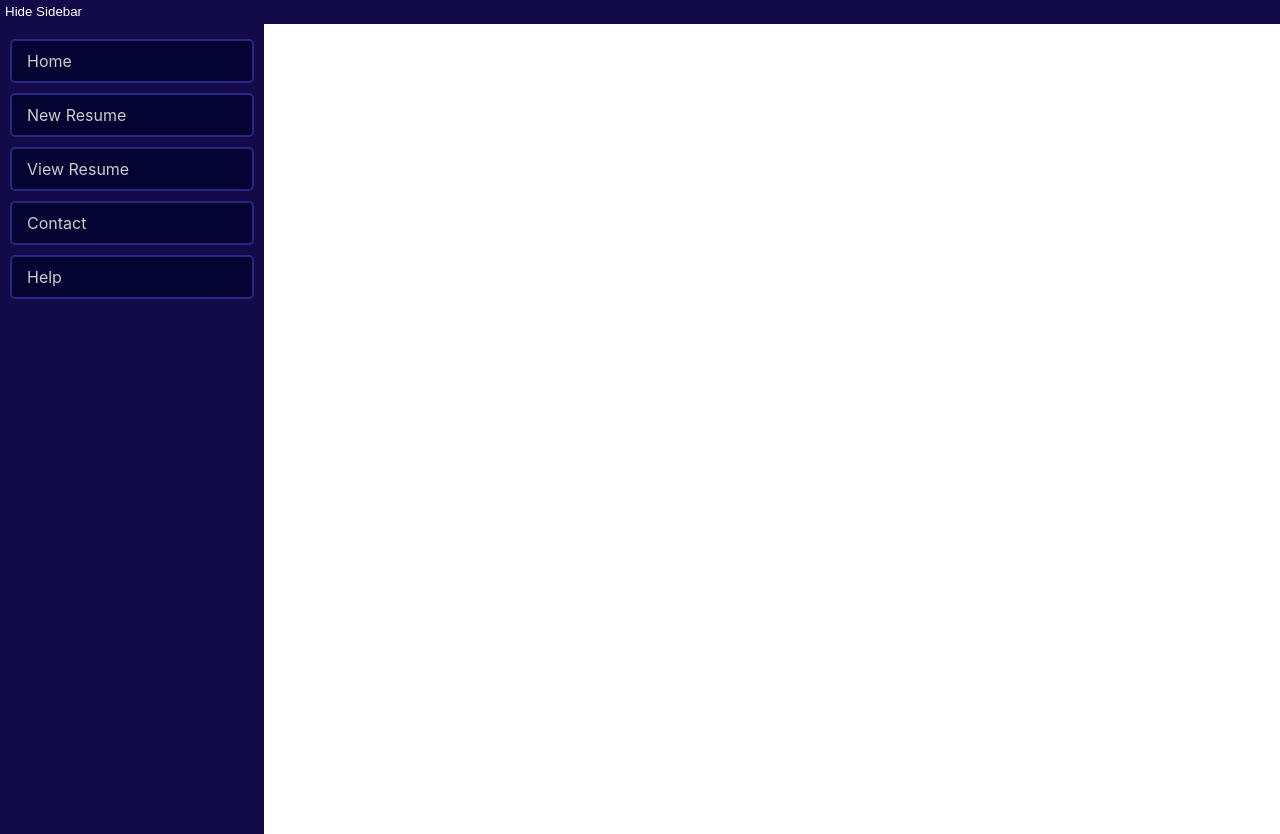
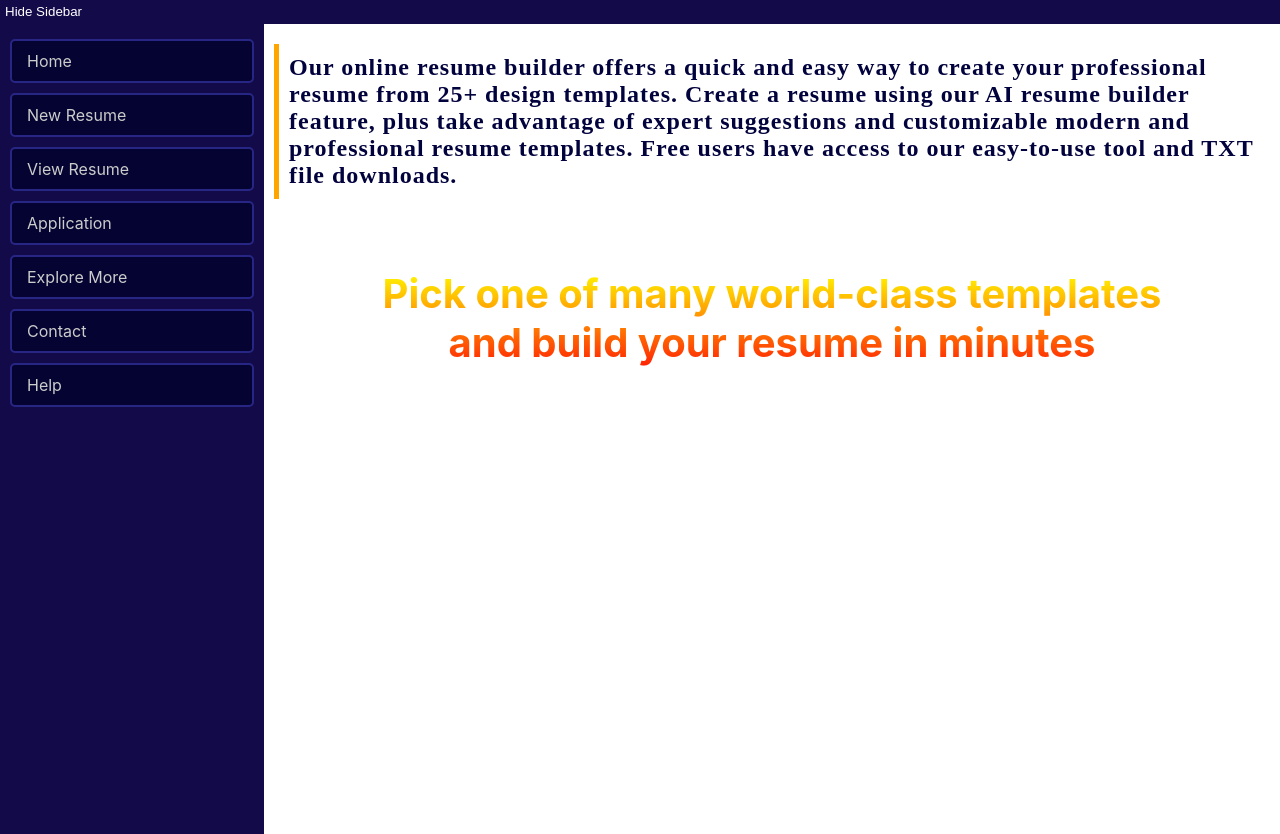
Before and after one commit to devsany/resume-builder, a React (Create React App) app: page /explore_more_resume_builder in a window 1280 px wide. Built offline with nearby package versions, Linux system fonts and the light colour scheme.

Commit message:
update nav bar, create email route and update exploremore

```diff
--- a/public/index.html
+++ b/public/index.html
@@ -2,19 +2,19 @@
 <html lang="en">
   <head>
     <meta charset="utf-8" />
-    <link rel="icon" href="%PUBLIC_URL%/favicon.ico" />
+    <!-- <link rel="icon" href="%PUBLIC_URL%/favicon.ico" /> -->
     <meta name="viewport" content="width=device-width, initial-scale=1" />
     <meta name="theme-color" content="#000000" />
     <meta
       name="description"
       content="Web site created using create-react-app"
     />
-    <link rel="apple-touch-icon" href="%PUBLIC_URL%/logo192.png" />
+    <!-- <link rel="apple-touch-icon" href="%PUBLIC_URL%/logo192.png" /> -->
     <!--
       manifest.json provides metadata used when your web app is installed on a
       user's mobile device or desktop. See https://developers.google.com/web/fundamentals/web-app-manifest/
     -->
-    <link rel="manifest" href="%PUBLIC_URL%/manifest.json" />
+    <!-- <link rel="manifest" href="%PUBLIC_URL%/manifest.json" /> -->
     <!--
       Notice the use of %PUBLIC_URL% in the tags above.
       It will be replaced with the URL of the `public` folder during the build.
@@ -24,7 +24,7 @@
       work correctly both with client-side routing and a non-root public URL.
       Learn how to configure a non-root public URL by running `npm run build`.
     -->
-    <title>React App</title>
+    <title>🏗 Resume Builder</title>
   </head>
   <body>
     <noscript>You need to enable JavaScript to run this app.</noscript>
--- a/src/App.css
+++ b/src/App.css
@@ -387,3 +387,11 @@ CSS */
   font-size: 17px;
   margin-top: 7.5px;
 }
+.pick_up_line {
+  margin-top: 50px;
+  font-size: 40px;
+  background: -webkit-linear-gradient(yellow, rgb(255, 33, 4));
+  -webkit-background-clip: text;
+  -webkit-text-fill-color: transparent;
+  /* background: linear-gradient(to right, #f32170, #ff6b08, #cf23cf, #eedd44); */
+}
--- a/src/App.js
+++ b/src/App.js
@@ -7,6 +7,8 @@ import { useState } from "react";
 import ViewSingleResume from "./component/maincomponent/ViewSingleResume/ViewSingleResume";
 import Contact from "./component/maincomponent/Contact/Contact";
 import Help from "./component/maincomponent/help/Help";
+import ExploreMore from "./component/maincomponent/exploremore/ExploreMore";
+import Email from "./component/maincomponent/email/Email";
 
 function App() {
   const [toggle, setToggle] = useState(true);
@@ -30,9 +32,14 @@ function App() {
             <Route path="/" element={<Home />} />
             <Route path="/new_resume" element={<Newresume />} />
             <Route path="/Single_new_resume" element={<ViewSingleResume />} />
+            <Route path="/email_application_field" element={<Email />} />
+
             <Route path="/contact" element={<Contact />} />
             <Route path="/help" element={<Help />} />
-
+            <Route
+              path="/explore_more_resume_builder"
+              element={<ExploreMore />}
+            />
           </Routes>
         </div>
       </div>
--- /dev/null
+++ b/src/component/maincomponent/email/Email.jsx
@@ -0,0 +1,12 @@
+import React from "react";
+
+const Email = () => {
+  return (
+    <div>
+      <h2>Build your Application and send to the User </h2>
+
+    </div>
+  );
+};
+
+export default Email;
--- /dev/null
+++ b/src/component/maincomponent/exploremore/ExploreMore.jsx
@@ -0,0 +1,34 @@
+import React from "react";
+
+const ExploreMore = () => {
+  return (
+    <div>
+      <h2>
+        Our online resume builder offers a quick and easy way to create your
+        professional resume from 25+ design templates. Create a resume using our
+        AI resume builder feature, plus take advantage of expert suggestions and
+        customizable modern and professional resume templates. Free users have
+        access to our easy-to-use tool and TXT file downloads.
+      </h2>
+      <div
+        style={{
+          textAlign: "center",
+          fontSize: "40px",
+          display: "flex",
+          marginTop: "20px",
+          fontWeight: "700",
+
+          justifyContent: "center",
+        }}
+
+      >
+        <div style={{ width: "50rem" }} className="pick_up_line">
+          Pick one of many world-class templates and build your resume in
+          minutes
+        </div>
+      </div>
+    </div>
+  );
+};
+
+export default ExploreMore;
--- a/src/component/smallcomponent/Navbar.jsx
+++ b/src/component/smallcomponent/Navbar.jsx
@@ -14,6 +14,12 @@ const Nav = () => {
         <NavLink to="/Single_new_resume">View Resume</NavLink>
       </div>
       <div className="navlink">
+        <NavLink to="/email_application_field">Application</NavLink>
+      </div>
+      <div className="navlink">
+        <NavLink to="/explore_more_resume_builder">Explore More</NavLink>
+      </div>
+      <div className="navlink">
         <NavLink to="/contact">Contact</NavLink>
       </div>
       <div className="navlink">
```
